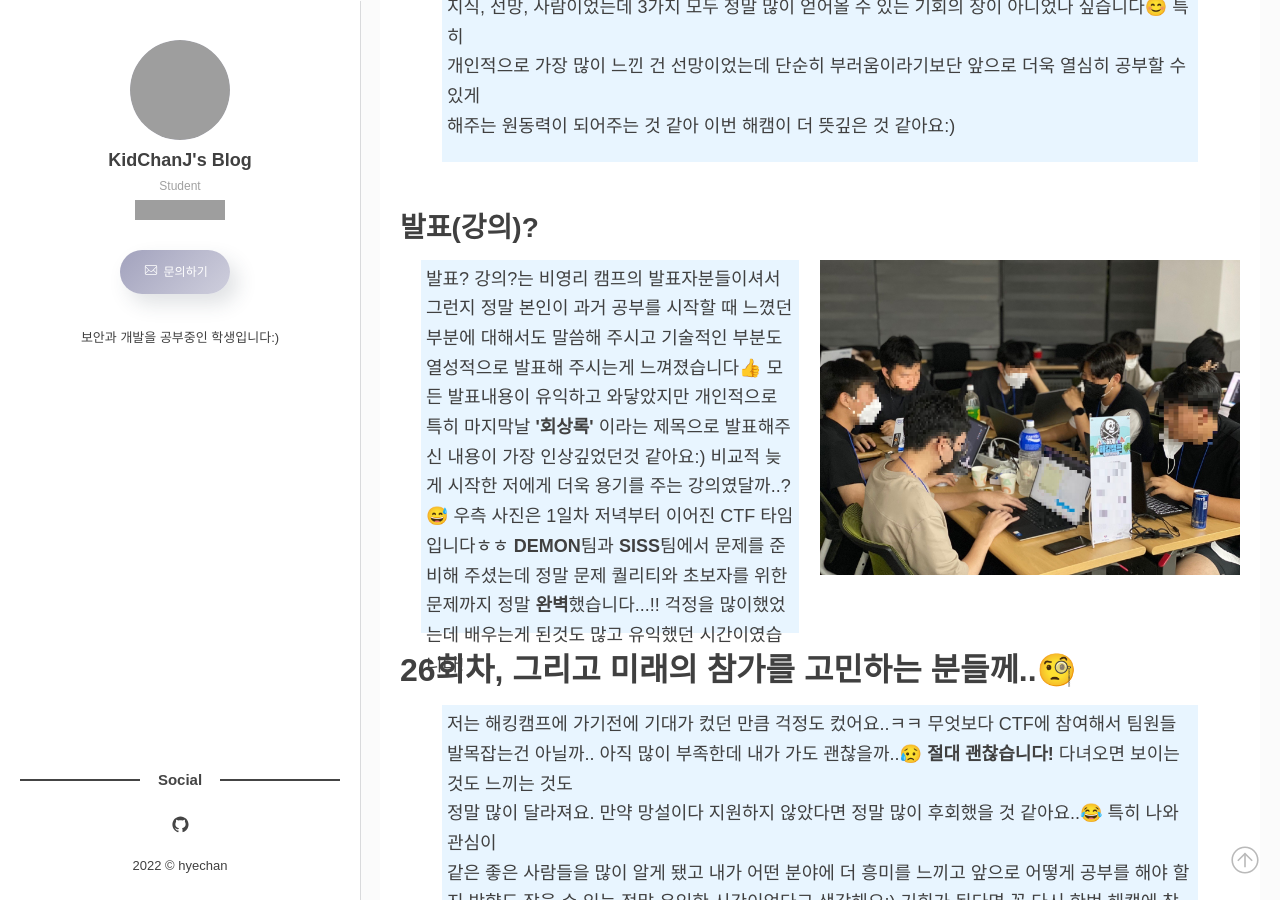
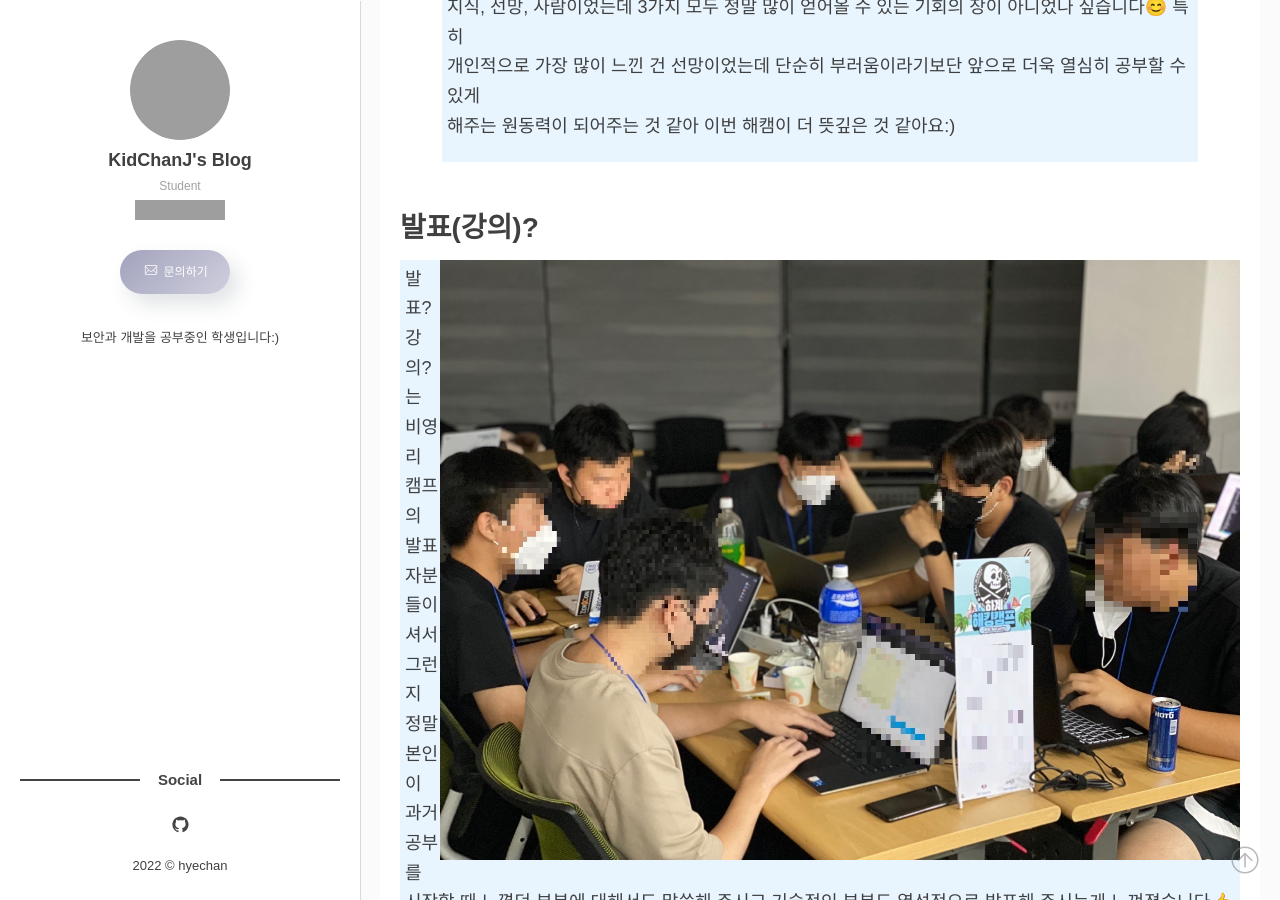
Before and after one commit to kidchanj/kidchanj.github.io, a Jekyll site: the page built from _posts/2022-08-30-hacking_camp.md, in a window 1280 px wide and 900 px high, scrolled down 1045 px. Built offline with Jekyll 4.4.1, drawn with Linux system fonts in a browser that asks for light colours; some web fonts are replaced; comment, search, counter and statistics services are not loaded; grey boxes are pictures that could not be loaded.

Commit message:
hacking camp riew repair_overlap problem

```diff
--- a/_posts/2022-08-30-hacking_camp.md
+++ b/_posts/2022-08-30-hacking_camp.md
@@ -37,12 +37,11 @@
 <br>
 
 ## **발표(강의)?**
-<div style="margin-left:2.5%;margin-right:2%;width:45%;height:373px;background-color:#E8F5FF;padding:5px;float:left;" align="left"><h5>발표? 강의?는 비영리 캠프의 발표자분들이셔서 그런지 정말 본인이 과거 공부를 시작할 때 느꼈던 부분에 대해서도 말씀해 주시고 기술적인 부분도 열성적으로 발표해 주시는게 느껴졌습니다👍 모든 발표내용이 유익하고 와닿았지만 개인적으로 특히 마지막날 <b>'회상록'</b> 이라는 제목으로 발표해주신 내용이 가장 인상깊었던것 같아요:) 비교적 늦게 시작한 저에게 더욱 용기를 주는 강의였달까..?😅 우측 사진은 1일차 저녁부터 이어진 CTF 타임 입니다ㅎㅎ <b>DEMON</b>팀과 <b>SISS</b>팀에서 문제를 준비해 주셨는데 정말 문제 퀄리티와 초보자를 위한 문제까지 정말 <b>완벽</b>했습니다...!! 걱정을 많이했었는데 배우는게 된것도 많고 유익했던 시간이였습니다!
+<img align="right" src = "/images/ctf.jpg" width="800px" height="800px">
+<h5 style="background-color:#E8F5FF;padding:5px;">발표? 강의?는 비영리 캠프의 발표자분들이셔서 그런지 정말 본인이 과거 공부를 시작할 때 느꼈던 부분에 대해서도 말씀해 주시고 기술적인 부분도 열성적으로 발표해 주시는게 느껴졌습니다👍 모든 발표내용이 유익하고 와닿았지만 개인적으로 특히 마지막날 <b>'회상록'</b> 이라는 제목으로 발표해주신 내용이 가장 인상깊었던것 같아요:) 비교적 늦게 시작한 저에게 더욱 용기를 주는 강의였달까..?😅 우측 사진은 1일차 저녁부터 이어진 CTF 타임 입니다ㅎㅎ <b>DEMON</b>팀과 <b>SISS</b>팀에서 문제를 준비해 주셨는데 정말 문제 퀄리티와 초보자를 위한 문제까지 정말 <b>완벽</b>했습니다...!! 걱정을 많이했었는데 배우는게 된것도 많고 유익했던 시간이였습니다!
 </h5>
-</div>
-<div style="float:right;width:50%">
-<img src = "/images/ctf.jpg" width="800px" height="800px">
-</div>
+
+
 
 <div style="width:100%"><h5>&nbsp;&nbsp;&nbsp;&nbsp;&nbsp;&nbsp;</h5>
 </div>
```
